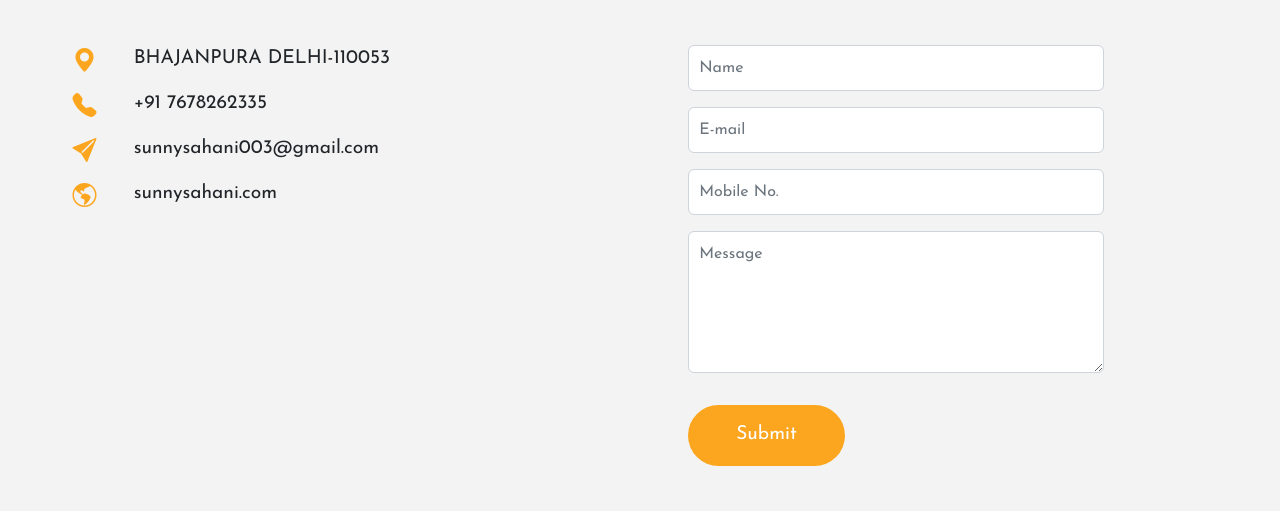
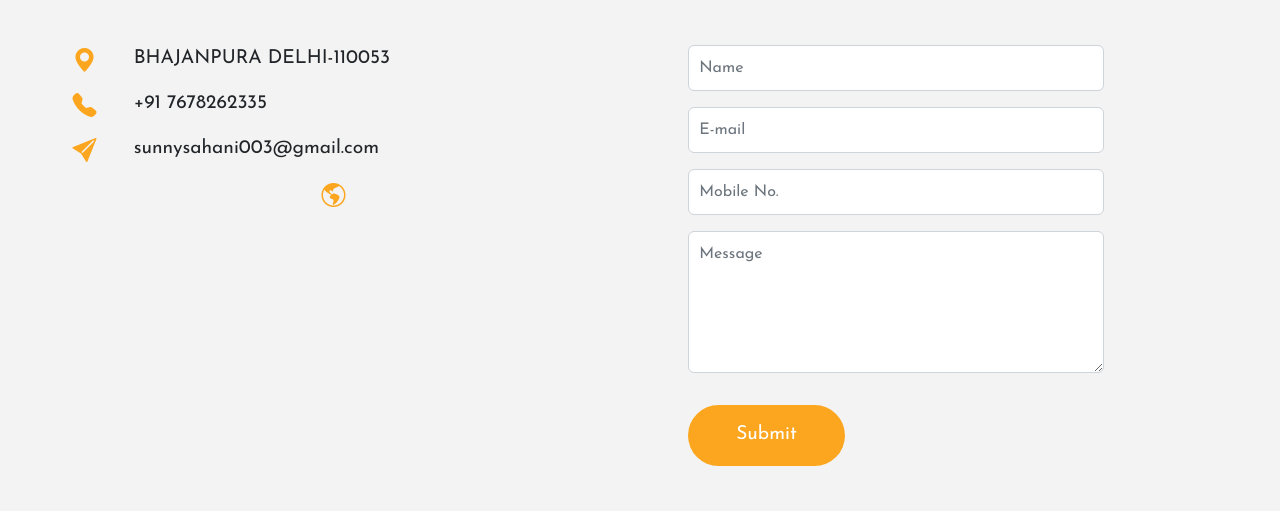
Before and after one commit to sunny00311/portfolio.sunny, a plain HTML site: page index.html in a window 1280 px wide. Shown: the part 1791-2302 px from the top of the page. Drawn offline with nearby package versions, Linux system fonts and the light colour scheme.

Commit message:
Update index.html
checked auto deployment

```diff
--- a/index.html
+++ b/index.html
@@ -291,9 +291,7 @@
             <div class="col-1">
               <i class="bi bi-globe-americas"></i>
             </div>
-            <div class="col-11">
-              <p>sunnysahani.com</p>
-            </div>
+
           </div>
         </div>
         <div class="col-md-5 col-10 mt-3 mt-md-0" data-aos="slide-left">
```
